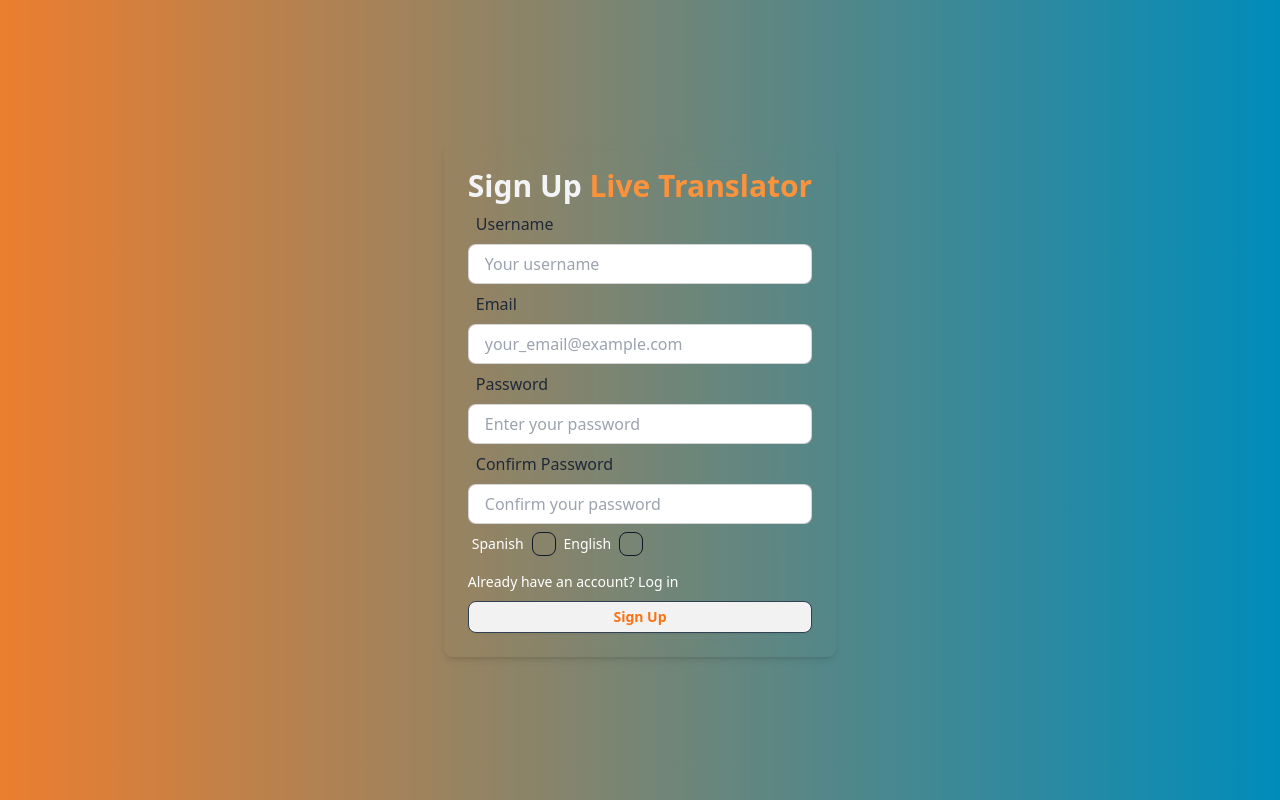
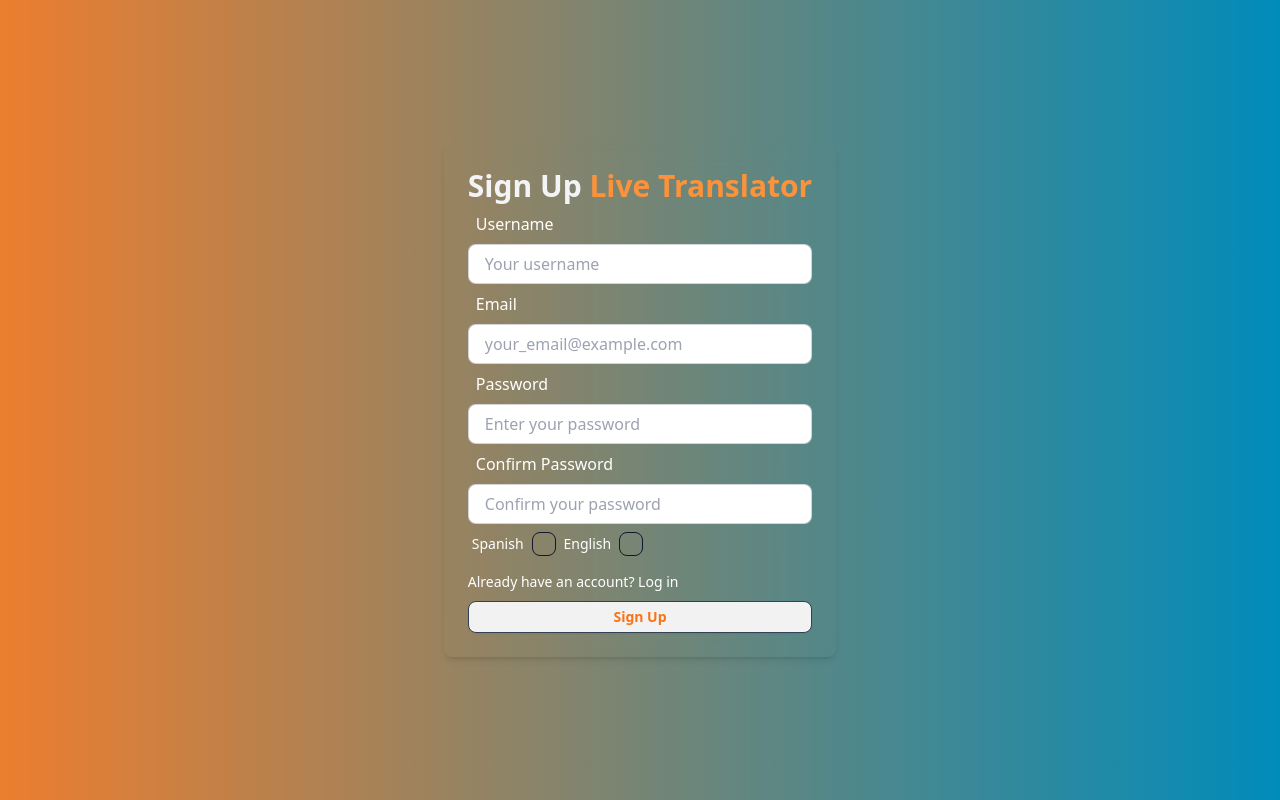
Before and after one commit to LeonelColinaTang/live-translator, a React (Vite) app in the folder frontend/: page /signup in a window 1280 px wide. Built offline with nearby package versions, Linux system fonts and the light colour scheme; no server answers.

Commit message:
labels updated

```diff
--- a/frontend/src/pages/SignUp.tsx
+++ b/frontend/src/pages/SignUp.tsx
@@ -33,7 +33,7 @@ const SignUp = () => {
           {/* USERNAME INPUT */}
           <div>
             <label className="label p-2">
-              <span className="text-base label-text">Username</span>
+              <span className="text-base label-text text-white">Username</span>
             </label>
             <input
               data-test="cypress-userNameInput"
@@ -49,7 +49,7 @@ const SignUp = () => {
           {/* EMAIL INPUT */}
           <div>
             <label className="label p-2">
-              <span className="text-base label-text ">Email</span>
+              <span className="text-base label-text text-white">Email</span>
             </label>
             <input
               data-test="cypress-userEmailInput"
@@ -63,7 +63,7 @@ const SignUp = () => {
           {/* PASSWORD INPUT */}
           <div>
             <label className="label p-2">
-              <span className="text-base label-text ">Password</span>
+              <span className="text-base label-text text-white">Password</span>
             </label>
             <input
               data-test="cypress-userPasswordInput"
@@ -79,7 +79,9 @@ const SignUp = () => {
           {/* CONFIRM PASSWORD INPUT */}
           <div>
             <label className="label p-2">
-              <span className="text-base label-text ">Confirm Password</span>
+              <span className="text-base label-text text-white">
+                Confirm Password
+              </span>
             </label>
             <input
               data-test="cypress-passwrodConfirm"
```
